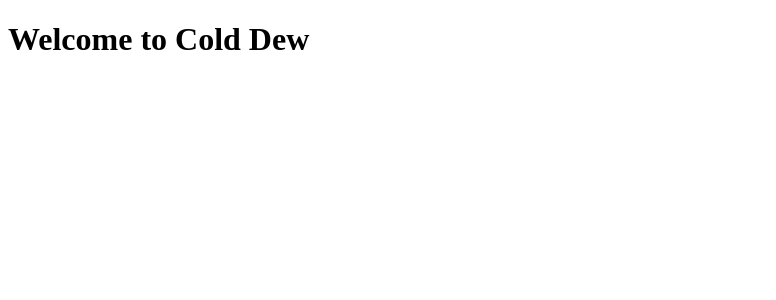
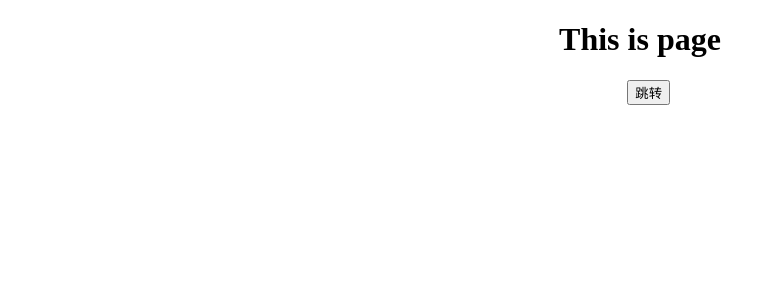
Before and after one commit to vshou/cold-dew, a Vue app: page /#/ in a window 1280 px wide. Shown: the top 300 px of the page, without its empty margins (0-776 px from the left). Built offline with nearby package versions, Linux system fonts and the light colour scheme.

Commit message:
项目基本插件等配置完善

```diff
--- a/package.json
+++ b/package.json
@@ -2,7 +2,6 @@
   "name": "cold-dew",
   "version": "1.0.0",
   "description": "Cold Dew",
-  "main": "main.ts",
   "scripts": {
     "dev": "vite",
     "build": "vue-tsc && vite build"
@@ -24,6 +23,9 @@
     "vue-tsc": "^1.2.0"
   },
   "dependencies": {
-    "vue": "^3.2.47"
+    "axios": "^1.3.4",
+    "pinia": "^2.0.32",
+    "vue": "^3.2.47",
+    "vue-router": "^4.1.6"
   }
 }
--- a/src/App.vue
+++ b/src/App.vue
@@ -1,7 +1,15 @@
 <template>
-  <h1>Welcome to Cold Dew</h1>
+  <router-view/>
 </template>
 
 <script setup lang="ts">
-  console.log('Welcome to Cold Dew')
+  console.log('\n' +
+      '   _____      _     _   _____                \n' +
+      '  / ____|    | |   | | |  __ \\               \n' +
+      ' | |     ___ | | __| | | |  | | _____      __\n' +
+      ' | |    / _ \\| |/ _` | | |  | |/ _ \\ \\ /\\ / /\n' +
+      ' | |___| (_) | | (_| | | |__| |  __/\\ V  V / \n' +
+      '  \\_____\\___/|_|\\__,_| |_____/ \\___| \\_/\\_/  \n' +
+      '                                             \n' +
+      '                                             \n')
 </script>
--- a/src/main.ts
+++ b/src/main.ts
@@ -1,4 +1,5 @@
 import { createApp } from 'vue'
 import App from './App.vue'
+import router from './router'
 
-createApp(App).mount('#app')
+createApp(App).use(router).mount('#app')
--- /dev/null
+++ b/src/router/index.ts
@@ -0,0 +1,47 @@
+import { createRouter, createWebHashHistory, RouteRecordRaw } from 'vue-router'
+import page from '../views/page.vue'
+
+
+const routes: Array<RouteRecordRaw> = [
+    {
+        path: '/',
+        component: page
+    }
+]
+
+const router = createRouter({
+    history: createWebHashHistory(),
+    routes
+})
+
+let first_load = true
+
+type DynamicRouting = {
+    path: string
+    component: string
+}
+
+const pathArr: Array<DynamicRouting> = [
+    {
+        path: '/hello',
+        component: 'HelloWord'
+    }
+]
+
+const modules = import.meta.glob('../views/*.vue')
+
+// 动态路由实现
+router.beforeEach((to, from, next) => {
+    if (first_load) {
+        pathArr.forEach(v => {
+            router.addRoute({
+                path: v.path,
+                component: modules[`../views/${v.component}.vue`]
+            })
+        })
+        first_load = false
+    }
+    next()
+})
+
+export default router
--- /dev/null
+++ b/src/views/HelloWord.vue
@@ -0,0 +1,25 @@
+<template>
+  <h1>Hello World</h1>
+  <button @click="toPage">跳转</button>
+</template>
+
+<script setup lang="ts">
+  import { useRouter } from "vue-router";
+
+  const route = useRouter()
+  const toPage = () => {
+    route.push({
+      path: '/'
+    })
+  }
+</script>
+
+<style scoped>
+  h1 {
+    text-align: center;
+  }
+  button {
+    position: relative;
+    margin-left: 49%;
+  }
+</style>
--- /dev/null
+++ b/src/views/page.vue
@@ -0,0 +1,25 @@
+<template>
+  <h1>This is page</h1>
+  <button @click="toHello">跳转</button>
+</template>
+
+<script setup lang="ts">
+  import { useRouter } from "vue-router";
+
+  const route = useRouter()
+  const toHello = () => {
+    route.push({
+      path: '/hello'
+    })
+  }
+</script>
+
+<style scoped>
+  h1 {
+    text-align: center;
+  }
+  button {
+    position: relative;
+    margin-left: 49%;
+  }
+</style>
--- a/tsconfig.json
+++ b/tsconfig.json
@@ -22,10 +22,10 @@
     // "reactNamespace": "",                             /* Specify the object invoked for 'createElement'. This only applies when targeting 'react' JSX emit. */
     // "noLib": true,                                    /* Disable including any library files, including the default lib.d.ts. */
     "useDefineForClassFields": true,                     /* Emit ECMAScript-standard-compliant class fields. */
-    "moduleDetection": "ESNext",                           /* Control what method is used to detect module-format JS files. */
+    "moduleDetection": "ESNext",                         /* Control what method is used to detect module-format JS files. */
 
     /* Modules */
-    "module": "commonjs",                                /* Specify what module code is generated. */
+    "module": "ESNext",                                /* Specify what module code is generated. */
     // "rootDir": "./",                                  /* Specify the root folder within your source files. */
     "moduleResolution": "node",                          /* Specify how TypeScript looks up a file from a given module specifier. */
     // "baseUrl": "./",                                  /* Specify the base directory to resolve non-relative module names. */
```
Also changed, not shown: 1 other file (tests, documents, lock files or other folders).
